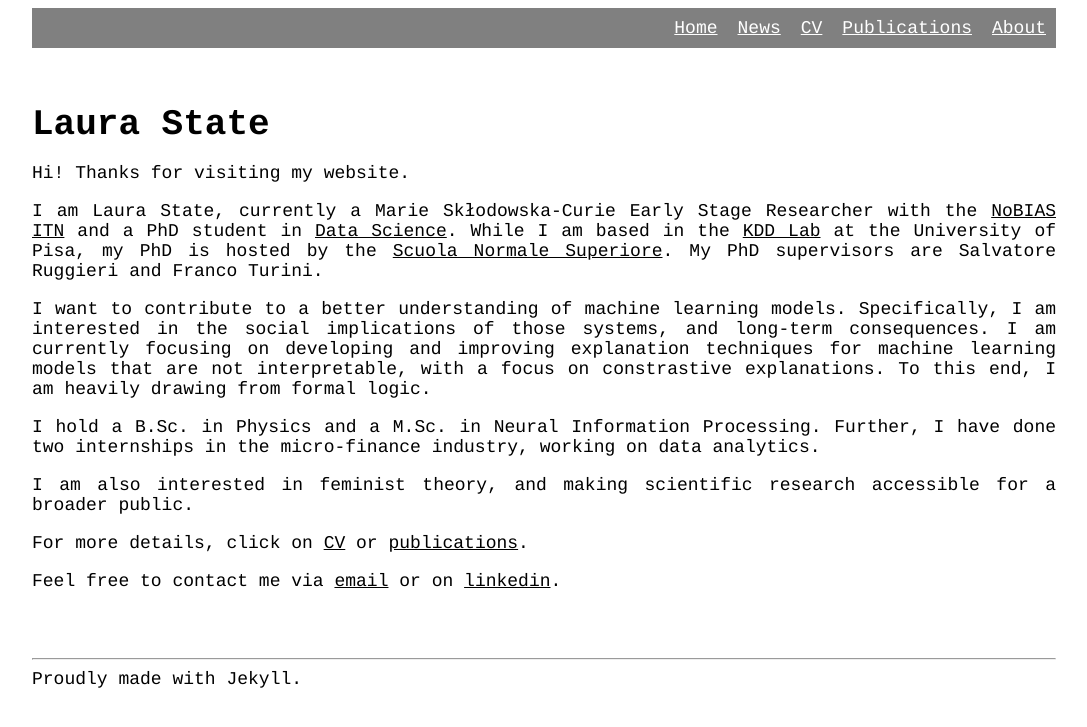
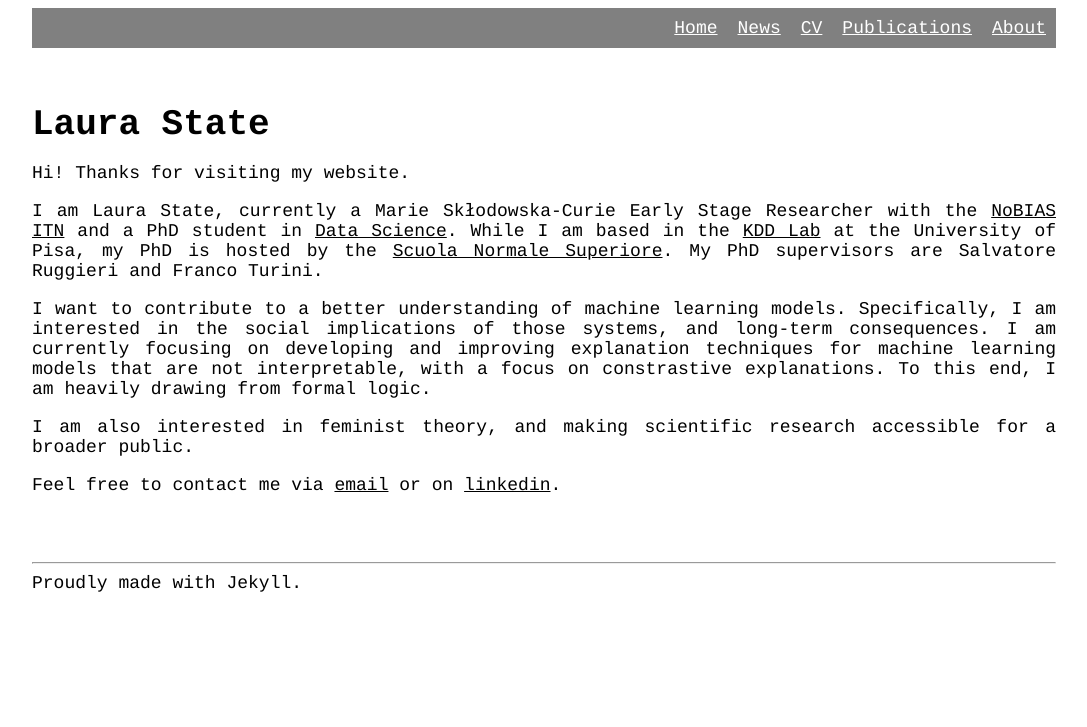
Before and after one commit to lstate/lstate.github.io, a Jekyll site: the page built from _pages/index.markdown, in a window 1280 px wide. Shown: the top 727 px of the page, without its empty margins (96-1183 px from the left). Built offline with Jekyll 4.4.1, drawn with Linux system fonts in a browser that asks for light colours.

Commit message:
Update index.markdown
shorten the first page

```diff
--- a/_pages/index.markdown
+++ b/_pages/index.markdown
@@ -26,12 +26,7 @@ My PhD supervisors are Salvatore Ruggieri and Franco Turini.
 
 I want to contribute to a better understanding of machine learning models. Specifically, I am interested in the social implications of those systems, and long-term consequences. I am currently focusing on developing and improving explanation techniques for machine learning models that are not interpretable, with a focus on constrastive explanations. To this end, I am heavily drawing from formal logic.
 
-I hold a B.Sc. in Physics and a M.Sc. in Neural Information Processing.
-Further, I have done two internships in the micro-finance industry, working on data analytics.
-
 I am also interested in feminist theory, and making scientific research accessible for a broader public.
-
-For more details, click on [CV](/cv/) or [publications](/publications).
 
 Feel free to contact me via [email](mailto:laura.state@di.unipi.it)
 or on
```
